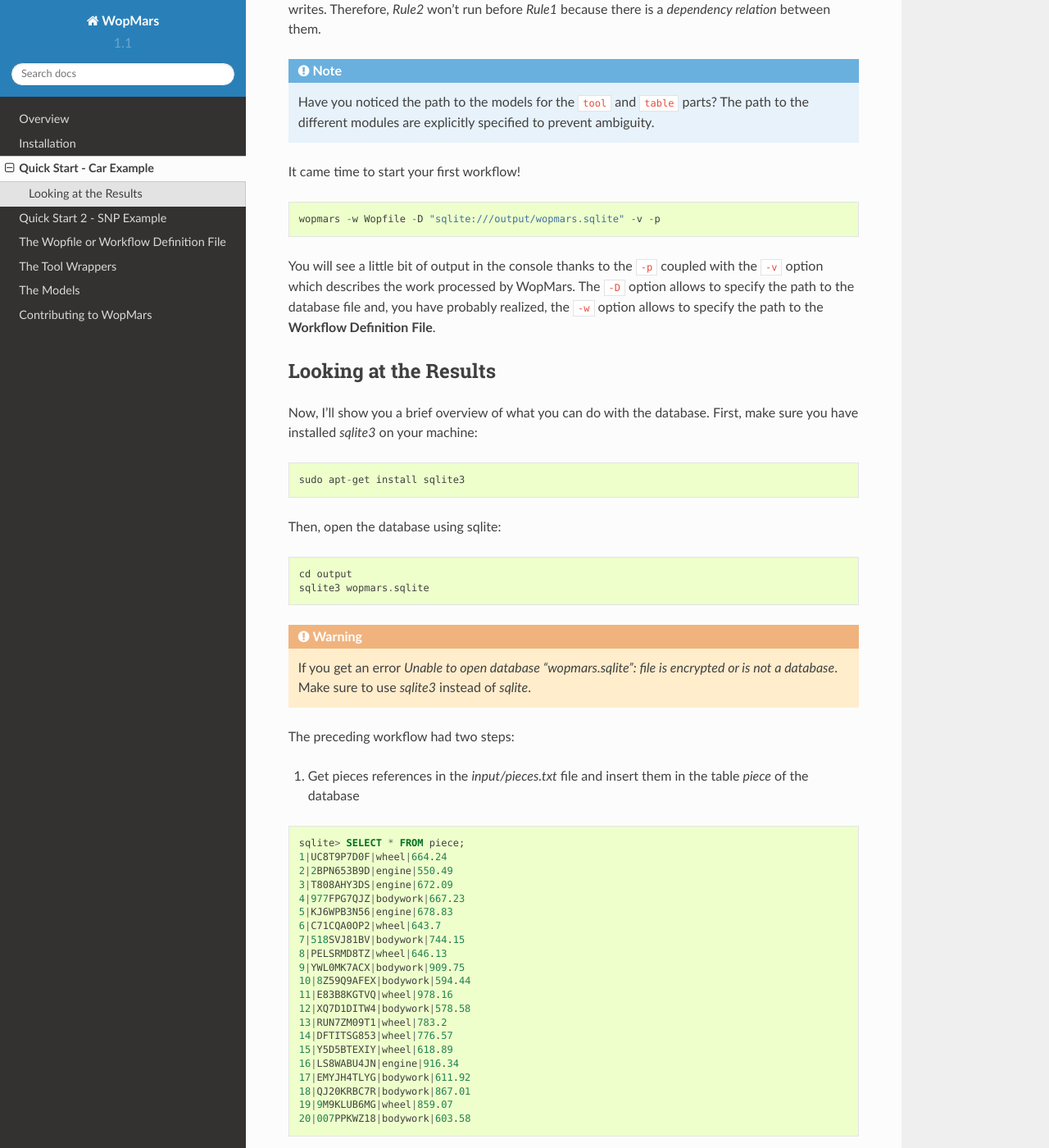
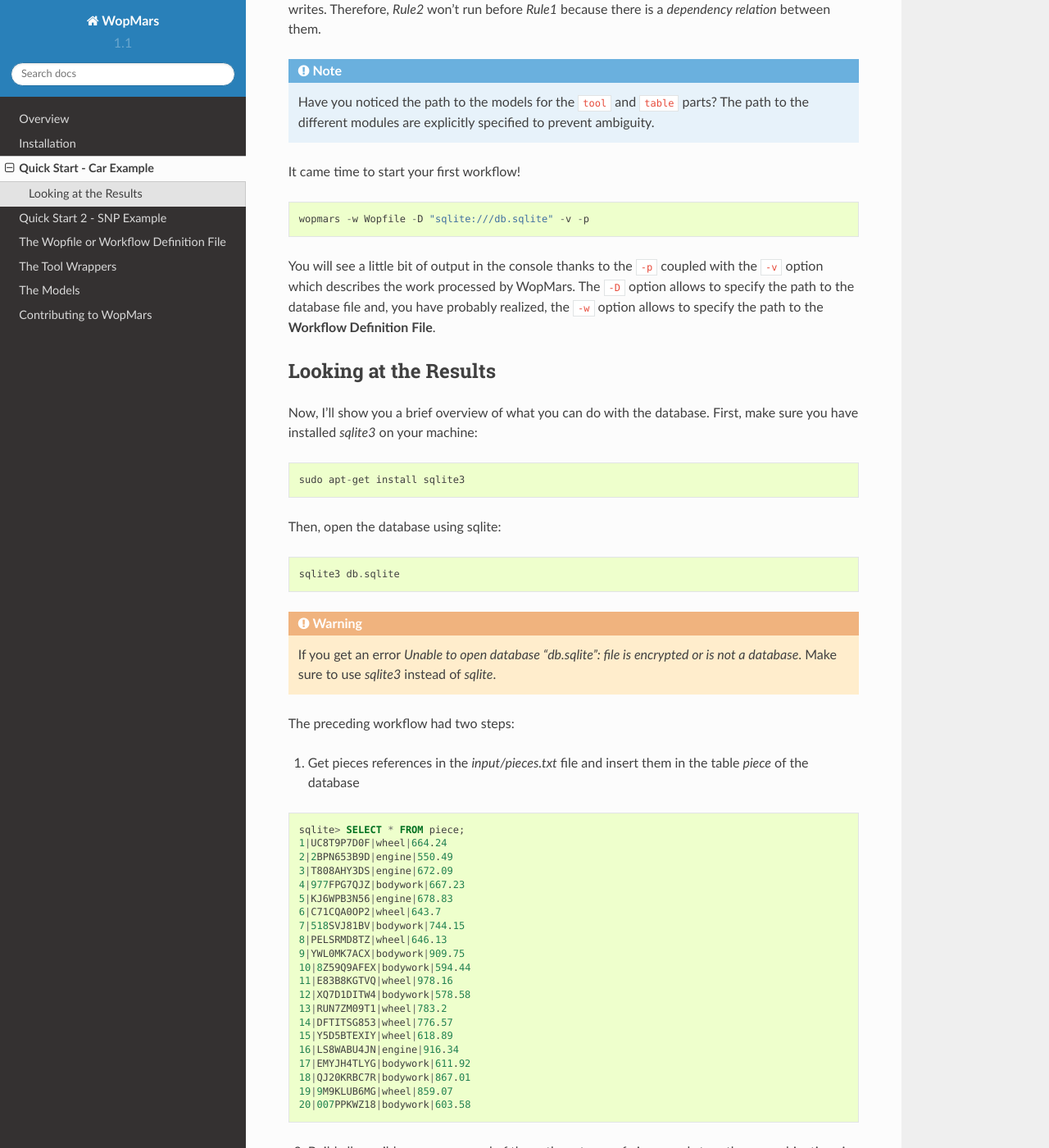
Before and after one commit to aitgon/wopmars, a Sphinx documentation site: the page built from docs/content/quick-start.rst, in a window 1280 px wide and 1400 px high, scrolled down 1592 px. Shown: the whole window at 82% size. Built offline with Sphinx 7.4.7 and the Read the Docs theme 2.0.0, drawn with Linux system fonts in a browser that asks for light colours.

Commit message:
DOC updated doc

```diff
--- a/docs/content/developer.rst
+++ b/docs/content/developer.rst
@@ -22,7 +22,7 @@ The database engine for the test is passed using an environment variable. For in
 
 .. code-block:: bash
 
-    mkdir -p out && export DB_URL="sqlite:///out/db.sqlite"
+    export DB_URL="sqlite:///db.sqlite"
 
 **MariaDB/MySQL**:
 
--- a/docs/content/overview.rst
+++ b/docs/content/overview.rst
@@ -107,6 +107,6 @@ As shown in the next section (Quick start) After defining wrappers and modes in
 
 .. code-block:: shell
 
-    wopmars -w Wopfile -D "sqlite:///output/wopmars.sqlite" -v -p
+    wopmars -w Wopfile -D "sqlite:///db.sqlite" -v -p
 
 Now that you should understand the basics components of WopMars, I recommend you to go to the quick start section to try a working example.
--- a/docs/content/quick-start.rst
+++ b/docs/content/quick-start.rst
@@ -75,7 +75,7 @@ It came time to start your first workflow!
 
 .. code-block:: python
 
-    wopmars -w Wopfile -D "sqlite:///output/wopmars.sqlite" -v -p
+    wopmars -w Wopfile -D "sqlite:///db.sqlite" -v -p
 
 You will see a little bit of output in the console thanks to the ``-p`` coupled with the ``-v`` option which describes the work processed by WopMars. The ``-D`` option allows to specify the path to the database file and, you have probably realized, the ``-w`` option allows to specify the path to the **Workflow Definition File**.
 
@@ -88,12 +88,11 @@ Now, I'll show you a brief overview of what you can do with the database. First,
 
 Then, open the database using sqlite::
 
-    cd output
-    sqlite3 wopmars.sqlite
+    sqlite3 db.sqlite
 
 .. warning::
 
-    If you get an error `Unable to open database "wopmars.sqlite": file is encrypted or is not a database`. Make sure to use `sqlite3` instead of `sqlite`.
+    If you get an error `Unable to open database "db.sqlite": file is encrypted or is not a database`. Make sure to use `sqlite3` instead of `sqlite`.
 
 The preceding workflow had two steps:
 
--- a/setup.py
+++ b/setup.py
@@ -11,8 +11,8 @@ from os import path
 import sys
 
 
-if sys.version_info < (3, 5):
-    print("At least Python 3.5 is required.\n", file=sys.stderr)
+if sys.version_info < (3, 3):
+    print("At least Python 3.3 is required.\n", file=sys.stderr)
     exit(1)
 
 try:
--- a/wopmars/__init__.py
+++ b/wopmars/__init__.py
@@ -8,7 +8,7 @@ Usage:
 
 Arguments:
   DEFINITION_FILE  Path to the definition file of the workflow [default: Wopfile].
-  DATABASE         Path to the sqlite database file [default: wopmars.sqlite].
+  DATABASE         Path to the sqlite database file [default: db.sqlite].
   FILE             Path to a file.
   RULE             Name of a rule in the workflow definition file.
   TOOLWRAPPER      Path the the toolwrapper
@@ -25,8 +25,8 @@ Options:
   -F --forceall                Force the execution of the workflow, without checking for previous executions.
   -n --dry-run                 Only display what would have been done.
   -d --directory=DIR           Set the current working directory. Usefull for working with relative poths [default: $CWD].
-  -D --database=DATABASE       Set the path to the database [default: $CWD/Wopfile].
-  -w --wopfile=DEFINITION_FILE Set the path to the definition file [default: $CWD/wopmars.sqlite].
+  -D --database=DATABASE       Set the path to the database [default: sqlite:///db.sqlite].
+  -w --wopfile=DEFINITION_FILE Set the path to the definition file [default: Wopmars].
   -i --input=DICT              Set the input of the toolwrapper you want to use in the dictionnary format.
   -o --output=DICT             Set the output of the toolwrapper you want to use in the dictionnary format.
   -P --params=DICT             Set the parameters of the toolwrapper you want to use in the dictionnary format.
```
Also changed, not shown: .travis.yml, 2 other files.
